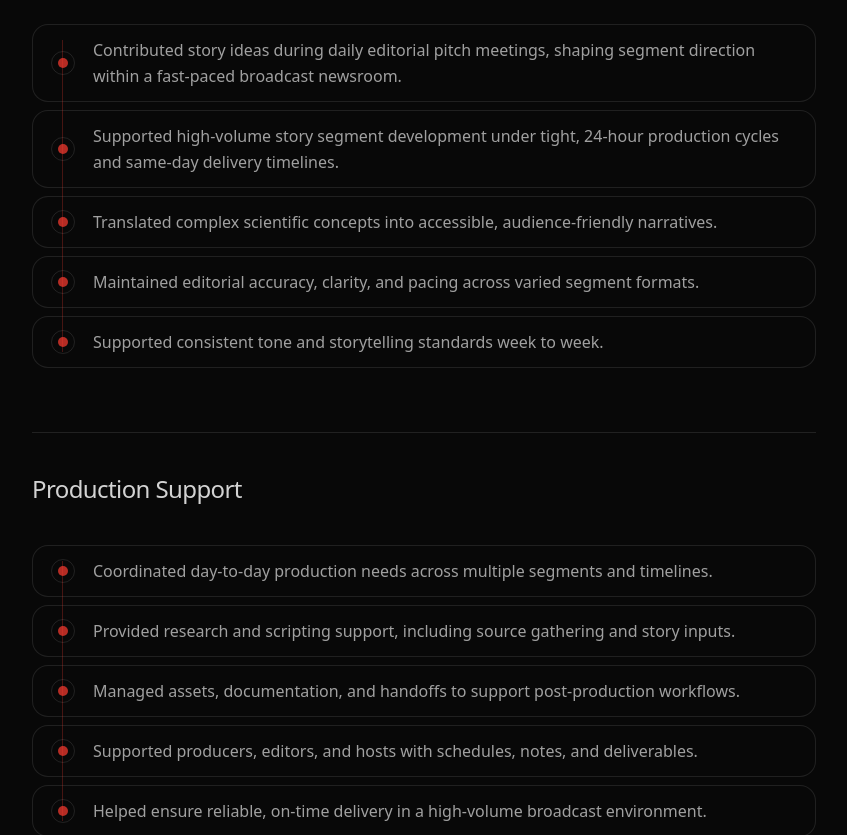
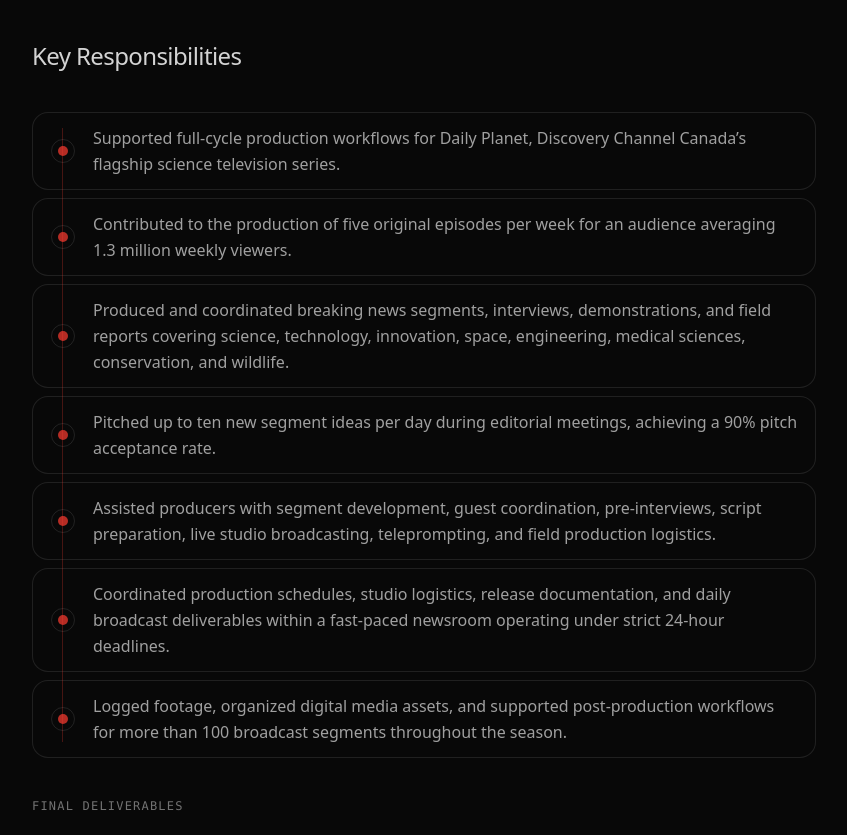
Before and after one commit to sarahsarahsarahX3/Personal-website-, a Next.js app: page /work/discovery-daily-planet in a window 1280 px wide. Shown: the part 1580-2415 px from the top of the page, without its empty margins (56-903 px from the left). Built offline with nearby package versions, Linux system fonts and the light colour scheme; a web font is replaced by a local one.

Commit message:
update page

```diff
--- a/app/work/discovery-daily-planet/page.tsx
+++ b/app/work/discovery-daily-planet/page.tsx
@@ -37,7 +37,7 @@ const project = {
   subtitle: "Science News Magazine Series",
   roleTitle: "Production Assistant (Internship)",
   overview:
-    "Supported production and editorial workflows for Daily Planet, Discovery Channel’s flagship science and technology series. Contributed to fast-paced, high-volume broadcast production by helping translate complex scientific topics into clear, accurate, and engaging storytelling across multiple weekly segments.",
+    "Contributed to the production of Daily Planet, Discovery Channel Canada’s flagship science and technology television series, reaching 1.3 million weekly viewers. Supported editorial and production workflows across breaking news segments, interviews, field reports, and studio broadcasts covering science, technology, space, medical innovation, conservation, and wildlife.",
   roleScope: [] as string[],
   snapshot: [
     { label: "Format", value: "Television broadcast series" },
@@ -45,19 +45,14 @@ const project = {
     { label: "Viewership", value: "1.3M+ weekly viewers" },
     { label: "Editorial Focus", value: "Science · Technology · Innovation · Animal · Wildlife · Environment" },
   ] satisfies SnapshotRow[],
-  editorialFocus: [
-    "Contributed story ideas during daily editorial pitch meetings, shaping segment direction within a fast-paced broadcast newsroom.",
-    "Supported high-volume story segment development under tight, 24-hour production cycles and same-day delivery timelines.",
-    "Translated complex scientific concepts into accessible, audience-friendly narratives.",
-    "Maintained editorial accuracy, clarity, and pacing across varied segment formats.",
-    "Supported consistent tone and storytelling standards week to week.",
-  ],
-  productionSupport: [
-    "Coordinated day-to-day production needs across multiple segments and timelines.",
-    "Provided research and scripting support, including source gathering and story inputs.",
-    "Managed assets, documentation, and handoffs to support post-production workflows.",
-    "Supported producers, editors, and hosts with schedules, notes, and deliverables.",
-    "Helped ensure reliable, on-time delivery in a high-volume broadcast environment.",
+  keyResponsibilities: [
+    "Supported full-cycle production workflows for Daily Planet, Discovery Channel Canada’s flagship science television series.",
+    "Contributed to the production of five original episodes per week for an audience averaging 1.3 million weekly viewers.",
+    "Produced and coordinated breaking news segments, interviews, demonstrations, and field reports covering science, technology, innovation, space, engineering, medical sciences, conservation, and wildlife.",
+    "Pitched up to ten new segment ideas per day during editorial meetings, achieving a 90% pitch acceptance rate.",
+    "Assisted producers with segment development, guest coordination, pre-interviews, script preparation, live studio broadcasting, teleprompting, and field production logistics.",
+    "Coordinated production schedules, studio logistics, release documentation, and daily broadcast deliverables within a fast-paced newsroom operating under strict 24-hour deadlines.",
+    "Logged footage, organized digital media assets, and supported post-production workflows for more than 100 broadcast segments throughout the season.",
   ],
   impactKpis: [
     {
@@ -115,8 +110,7 @@ const project = {
 
 const sectionLinks: SectionLink[] = [
   { id: "overview", label: "Overview" },
-  { id: "focus", label: "Editorial Approach" },
-  { id: "support", label: "Production Support" },
+  { id: "focus", label: "Key Responsibilities" },
   { id: "impact", label: "Impact" },
   { id: "tools", label: "Tools" },
 ];
@@ -1280,14 +1274,8 @@ export default function DiscoveryDailyPlanetProjectPage() {
 
             <div className="mt-16 border-t border-white/10" />
 
-            <Section id="focus" title="Editorial Approach & Storytelling">
-              <RailList ariaLabel="Editorial and storytelling focus" items={[...project.editorialFocus]} />
-            </Section>
-
-            <div className="mt-16 border-t border-white/10" />
-
-            <Section id="support" title="Production Support">
-              <RailList ariaLabel="Production and editorial support" items={[...project.productionSupport]} />
+            <Section id="focus" title="Key Responsibilities">
+              <RailList ariaLabel="Key responsibilities" items={[...project.keyResponsibilities]} />
               <div className="mt-10">
                 <p className="text-xs font-mono uppercase tracking-widest text-text-secondary/70">Final deliverables</p>
                 <div className="mt-6">
```
